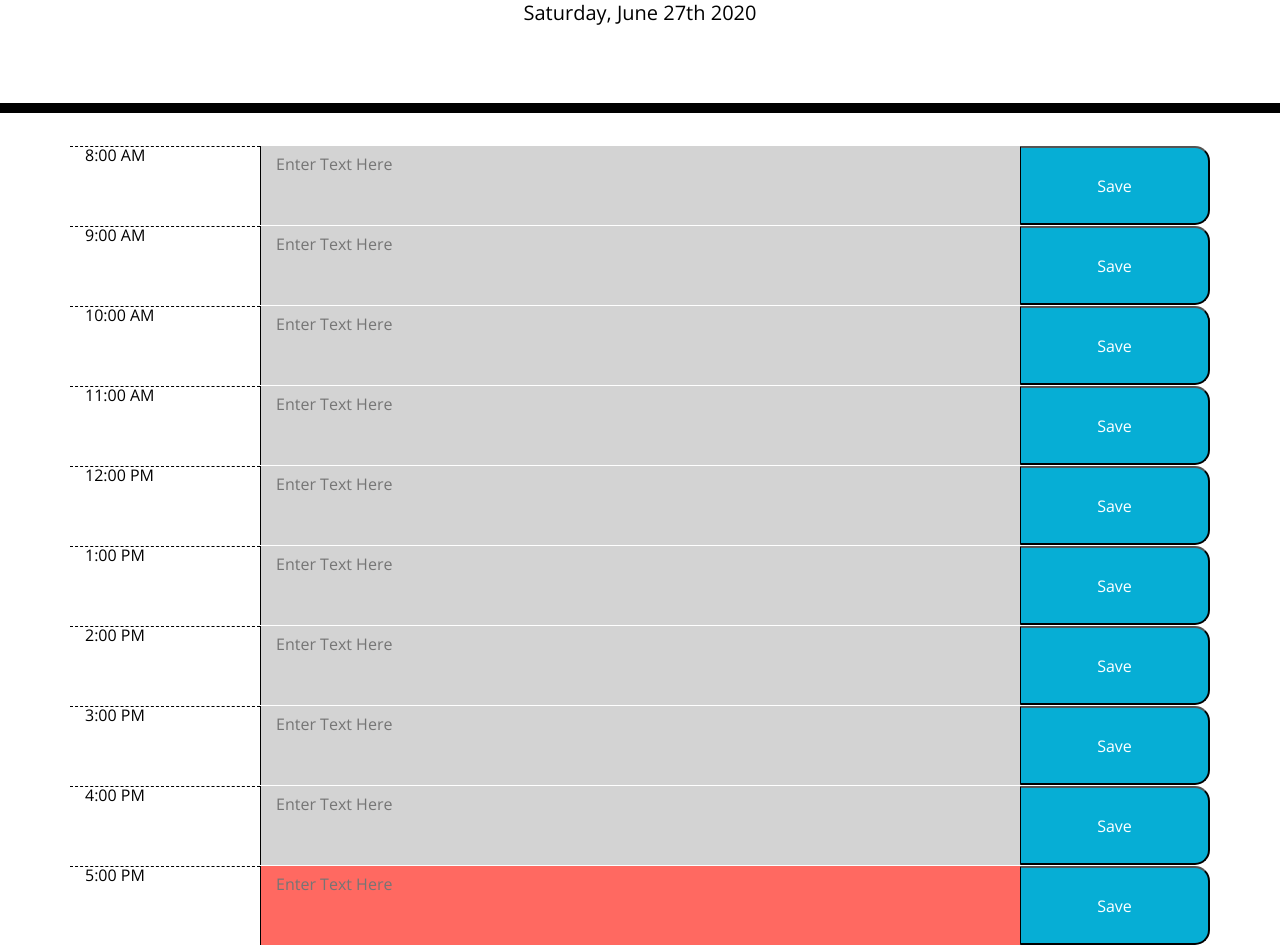
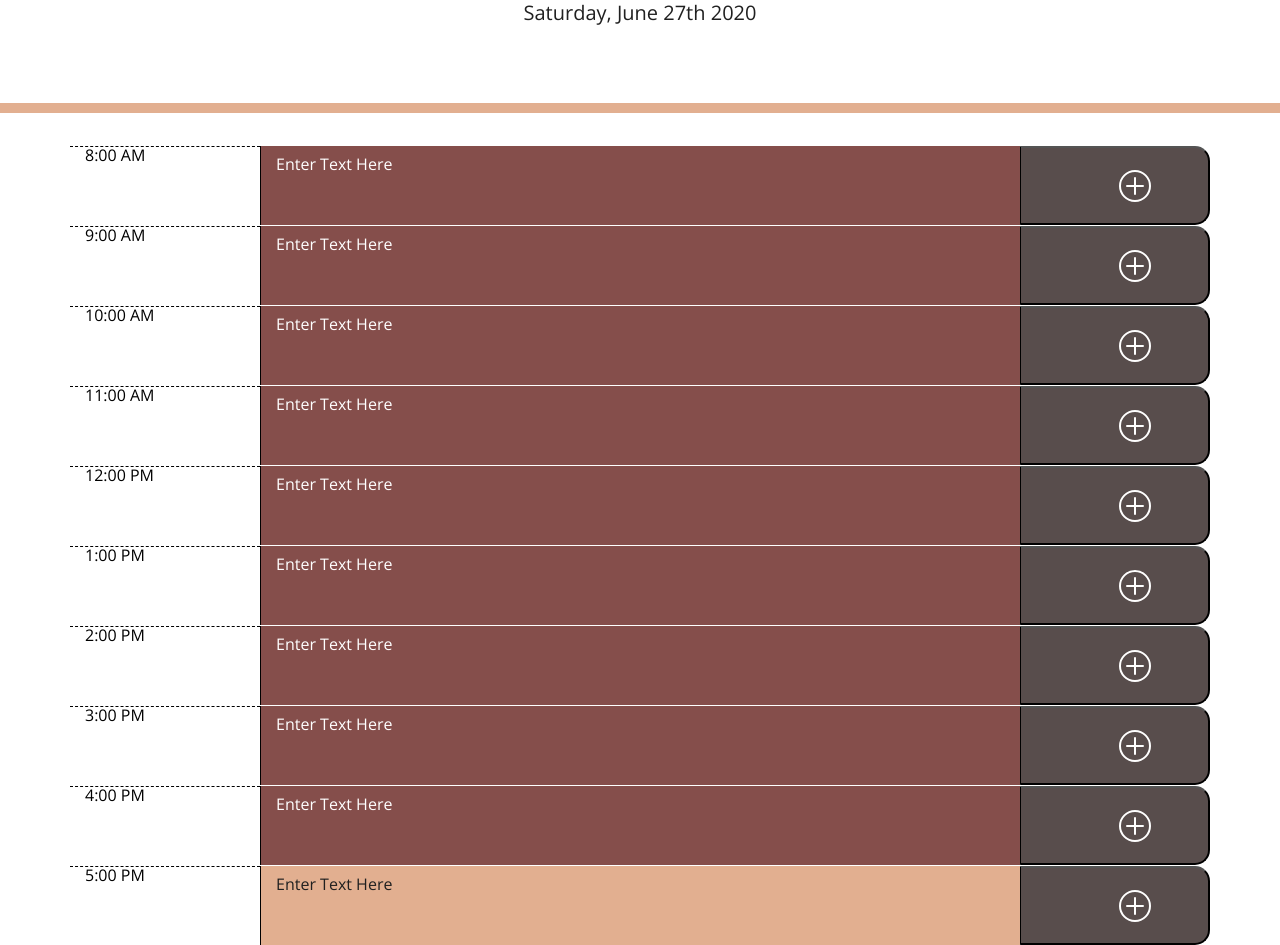
Before and after one commit to alirueter/workday-scheduler, a plain HTML site: page index.html in a window 1280 px wide. Shown: the part 191-1136 px from the top of the page. Drawn offline with nearby package versions, Linux system fonts and the light colour scheme.

Commit message:
updated color schemes & added save icon

```diff
--- a/assets/css/style.css
+++ b/assets/css/style.css
@@ -1,5 +1,6 @@
 body {
   font-family: 'Open Sans', sans-serif;
+  color: #202020;
   font-size: 16px;
   line-height: 1;
 }
@@ -16,9 +17,13 @@ textarea{
 .jumbotron {
   text-align: center;
   background-color: transparent;
-  color: black;
+  color: #854e4b;
   border-radius: 0;
-  border-bottom: 10px solid black;
+  border-bottom: 10px solid #e2af90;
+}
+
+.lead {
+  color: #202020;
 }
 
 .description{
@@ -43,25 +48,31 @@ textarea{
 }
 
 .past {
-  background-color: #d3d3d3;
+  background-color: #854e4b;
   color: white;
 }
 
 .present {
-  background-color: #ff6961;
+  background-color: #e2af90;
+}
+
+.future {
+  background-color: #f6ded4;
+}
+
+.past::placeholder {
   color: white;
 }
 
-.future {
-  background-color: #77dd77;
-  color: white;
+.present::placeholder, .future::placeholder {
+  color: #202020;
 }
 
 .saveBtn {
   border-left: 1px solid black;
   border-top-right-radius: 15px;
   border-bottom-right-radius: 15px;
-  background-color: #06AED5;
+  background-color: #584d4c;
   color: white;
 }
 
--- a/assets/js/script.js
+++ b/assets/js/script.js
@@ -16,9 +16,9 @@ var fivePM = document.getElementById("5PM");
 //save events to local storage when save button is clicked
 $(".saveBtn").on("click", function(){
     var text = $(this).siblings(".description").val();
-    var time = $(this).attr("id");
+    var time = $(".description").attr("id");
 
-    localStorage.setItem("event", text, time);
+    localStorage.setItem(time, text);
 
 });
 
--- a/index.html
+++ b/index.html
@@ -33,52 +33,112 @@
       <div class="row">
         <div class="hour col-2">8:00 AM</div>
         <textarea id="8AM" class="description col-8" placeholder="Enter Text Here"></textarea>
-        <button class="saveBtn col-2">Save</button>
+        <button class="saveBtn col-2">
+          <svg width="2em" height="2em" viewBox="0 0 16 16" class="bi bi-plus-circle" fill="currentColor" xmlns="http://www.w3.org/2000/svg">
+            <path fill-rule="evenodd" d="M8 3.5a.5.5 0 0 1 .5.5v4a.5.5 0 0 1-.5.5H4a.5.5 0 0 1 0-1h3.5V4a.5.5 0 0 1 .5-.5z"/>
+            <path fill-rule="evenodd" d="M7.5 8a.5.5 0 0 1 .5-.5h4a.5.5 0 0 1 0 1H8.5V12a.5.5 0 0 1-1 0V8z"/>
+            <path fill-rule="evenodd" d="M8 15A7 7 0 1 0 8 1a7 7 0 0 0 0 14zm0 1A8 8 0 1 0 8 0a8 8 0 0 0 0 16z"/>
+          </svg>
+        </button>
       </div>
       <div class="row">
         <div class="hour col-2">9:00 AM</div>
         <textarea id="9AM" class="description col-8" placeholder="Enter Text Here"></textarea>
-        <button class="saveBtn col-2">Save</button>
+        <button class="saveBtn col-2">
+          <svg width="2em" height="2em" viewBox="0 0 16 16" class="bi bi-plus-circle" fill="currentColor" xmlns="http://www.w3.org/2000/svg">
+            <path fill-rule="evenodd" d="M8 3.5a.5.5 0 0 1 .5.5v4a.5.5 0 0 1-.5.5H4a.5.5 0 0 1 0-1h3.5V4a.5.5 0 0 1 .5-.5z"/>
+            <path fill-rule="evenodd" d="M7.5 8a.5.5 0 0 1 .5-.5h4a.5.5 0 0 1 0 1H8.5V12a.5.5 0 0 1-1 0V8z"/>
+            <path fill-rule="evenodd" d="M8 15A7 7 0 1 0 8 1a7 7 0 0 0 0 14zm0 1A8 8 0 1 0 8 0a8 8 0 0 0 0 16z"/>
+          </svg>
+        </button>
       </div>
       <div class="row">
         <div class="hour col-2">10:00 AM</div>
         <textarea id="10AM" class="description col-8" placeholder="Enter Text Here"></textarea>
-        <button class="saveBtn col-2">Save</button>
+        <button class="saveBtn col-2">
+          <svg width="2em" height="2em" viewBox="0 0 16 16" class="bi bi-plus-circle" fill="currentColor" xmlns="http://www.w3.org/2000/svg">
+            <path fill-rule="evenodd" d="M8 3.5a.5.5 0 0 1 .5.5v4a.5.5 0 0 1-.5.5H4a.5.5 0 0 1 0-1h3.5V4a.5.5 0 0 1 .5-.5z"/>
+            <path fill-rule="evenodd" d="M7.5 8a.5.5 0 0 1 .5-.5h4a.5.5 0 0 1 0 1H8.5V12a.5.5 0 0 1-1 0V8z"/>
+            <path fill-rule="evenodd" d="M8 15A7 7 0 1 0 8 1a7 7 0 0 0 0 14zm0 1A8 8 0 1 0 8 0a8 8 0 0 0 0 16z"/>
+          </svg>
+        </button>
       </div>
       <div class="row">
         <div class="hour col-2">11:00 AM</div>
         <textarea id="11AM" class="description col-8" placeholder="Enter Text Here"></textarea>
-        <button class="saveBtn col-2">Save</button>
+        <button class="saveBtn col-2">
+          <svg width="2em" height="2em" viewBox="0 0 16 16" class="bi bi-plus-circle" fill="currentColor" xmlns="http://www.w3.org/2000/svg">
+            <path fill-rule="evenodd" d="M8 3.5a.5.5 0 0 1 .5.5v4a.5.5 0 0 1-.5.5H4a.5.5 0 0 1 0-1h3.5V4a.5.5 0 0 1 .5-.5z"/>
+            <path fill-rule="evenodd" d="M7.5 8a.5.5 0 0 1 .5-.5h4a.5.5 0 0 1 0 1H8.5V12a.5.5 0 0 1-1 0V8z"/>
+            <path fill-rule="evenodd" d="M8 15A7 7 0 1 0 8 1a7 7 0 0 0 0 14zm0 1A8 8 0 1 0 8 0a8 8 0 0 0 0 16z"/>
+          </svg>
+        </button>
       </div>
       <div class="row">
         <div class="hour col-2">12:00 PM</div>
         <textarea id="12PM" class="description col-8" placeholder="Enter Text Here"></textarea>
-        <button class="saveBtn col-2">Save</button>
+        <button class="saveBtn col-2">
+          <svg width="2em" height="2em" viewBox="0 0 16 16" class="bi bi-plus-circle" fill="currentColor" xmlns="http://www.w3.org/2000/svg">
+            <path fill-rule="evenodd" d="M8 3.5a.5.5 0 0 1 .5.5v4a.5.5 0 0 1-.5.5H4a.5.5 0 0 1 0-1h3.5V4a.5.5 0 0 1 .5-.5z"/>
+            <path fill-rule="evenodd" d="M7.5 8a.5.5 0 0 1 .5-.5h4a.5.5 0 0 1 0 1H8.5V12a.5.5 0 0 1-1 0V8z"/>
+            <path fill-rule="evenodd" d="M8 15A7 7 0 1 0 8 1a7 7 0 0 0 0 14zm0 1A8 8 0 1 0 8 0a8 8 0 0 0 0 16z"/>
+          </svg>
+        </button>
       </div>
       <div class="row">
         <div class="hour col-2">1:00 PM</div>
         <textarea id="1PM" class="description col-8" placeholder="Enter Text Here"></textarea>
-        <button class="saveBtn col-2">Save</button>
+        <button class="saveBtn col-2">
+          <svg width="2em" height="2em" viewBox="0 0 16 16" class="bi bi-plus-circle" fill="currentColor" xmlns="http://www.w3.org/2000/svg">
+            <path fill-rule="evenodd" d="M8 3.5a.5.5 0 0 1 .5.5v4a.5.5 0 0 1-.5.5H4a.5.5 0 0 1 0-1h3.5V4a.5.5 0 0 1 .5-.5z"/>
+            <path fill-rule="evenodd" d="M7.5 8a.5.5 0 0 1 .5-.5h4a.5.5 0 0 1 0 1H8.5V12a.5.5 0 0 1-1 0V8z"/>
+            <path fill-rule="evenodd" d="M8 15A7 7 0 1 0 8 1a7 7 0 0 0 0 14zm0 1A8 8 0 1 0 8 0a8 8 0 0 0 0 16z"/>
+          </svg>
+        </button>
       </div>
       <div class="row">
         <div class="hour col-2">2:00 PM</div>
         <textarea id="2PM" class="description col-8" placeholder="Enter Text Here"></textarea>
-        <button class="saveBtn col-2">Save</button>
+        <button class="saveBtn col-2">
+          <svg width="2em" height="2em" viewBox="0 0 16 16" class="bi bi-plus-circle" fill="currentColor" xmlns="http://www.w3.org/2000/svg">
+            <path fill-rule="evenodd" d="M8 3.5a.5.5 0 0 1 .5.5v4a.5.5 0 0 1-.5.5H4a.5.5 0 0 1 0-1h3.5V4a.5.5 0 0 1 .5-.5z"/>
+            <path fill-rule="evenodd" d="M7.5 8a.5.5 0 0 1 .5-.5h4a.5.5 0 0 1 0 1H8.5V12a.5.5 0 0 1-1 0V8z"/>
+            <path fill-rule="evenodd" d="M8 15A7 7 0 1 0 8 1a7 7 0 0 0 0 14zm0 1A8 8 0 1 0 8 0a8 8 0 0 0 0 16z"/>
+          </svg>
+        </button>
       </div>
       <div class="row">
         <div class="hour col-2">3:00 PM</div>
         <textarea id="3PM" class="description col-8" placeholder="Enter Text Here"></textarea>
-        <button class="saveBtn col-2">Save</button>
+        <button class="saveBtn col-2">
+          <svg width="2em" height="2em" viewBox="0 0 16 16" class="bi bi-plus-circle" fill="currentColor" xmlns="http://www.w3.org/2000/svg">
+            <path fill-rule="evenodd" d="M8 3.5a.5.5 0 0 1 .5.5v4a.5.5 0 0 1-.5.5H4a.5.5 0 0 1 0-1h3.5V4a.5.5 0 0 1 .5-.5z"/>
+            <path fill-rule="evenodd" d="M7.5 8a.5.5 0 0 1 .5-.5h4a.5.5 0 0 1 0 1H8.5V12a.5.5 0 0 1-1 0V8z"/>
+            <path fill-rule="evenodd" d="M8 15A7 7 0 1 0 8 1a7 7 0 0 0 0 14zm0 1A8 8 0 1 0 8 0a8 8 0 0 0 0 16z"/>
+          </svg>
+        </button>
       </div>
       <div class="row">
         <div class="hour col-2">4:00 PM</div>
         <textarea id="4PM" class="description col-8" placeholder="Enter Text Here"></textarea>
-        <button class="saveBtn col-2">Save</button>
+        <button class="saveBtn col-2">
+          <svg width="2em" height="2em" viewBox="0 0 16 16" class="bi bi-plus-circle" fill="currentColor" xmlns="http://www.w3.org/2000/svg">
+            <path fill-rule="evenodd" d="M8 3.5a.5.5 0 0 1 .5.5v4a.5.5 0 0 1-.5.5H4a.5.5 0 0 1 0-1h3.5V4a.5.5 0 0 1 .5-.5z"/>
+            <path fill-rule="evenodd" d="M7.5 8a.5.5 0 0 1 .5-.5h4a.5.5 0 0 1 0 1H8.5V12a.5.5 0 0 1-1 0V8z"/>
+            <path fill-rule="evenodd" d="M8 15A7 7 0 1 0 8 1a7 7 0 0 0 0 14zm0 1A8 8 0 1 0 8 0a8 8 0 0 0 0 16z"/>
+          </svg>
+        </button>
       </div>
       <div class="row">
         <div class="hour col-2">5:00 PM</div>
         <textarea id="5PM" class="description col-8" placeholder="Enter Text Here"></textarea>
-        <button class="saveBtn col-2">Save</button>
+        <button class="saveBtn col-2">
+          <svg width="2em" height="2em" viewBox="0 0 16 16" class="bi bi-plus-circle" fill="currentColor" xmlns="http://www.w3.org/2000/svg">
+            <path fill-rule="evenodd" d="M8 3.5a.5.5 0 0 1 .5.5v4a.5.5 0 0 1-.5.5H4a.5.5 0 0 1 0-1h3.5V4a.5.5 0 0 1 .5-.5z"/>
+            <path fill-rule="evenodd" d="M7.5 8a.5.5 0 0 1 .5-.5h4a.5.5 0 0 1 0 1H8.5V12a.5.5 0 0 1-1 0V8z"/>
+            <path fill-rule="evenodd" d="M8 15A7 7 0 1 0 8 1a7 7 0 0 0 0 14zm0 1A8 8 0 1 0 8 0a8 8 0 0 0 0 16z"/>
+          </svg>
+        </button>
       </div>
     </div>
 
```
